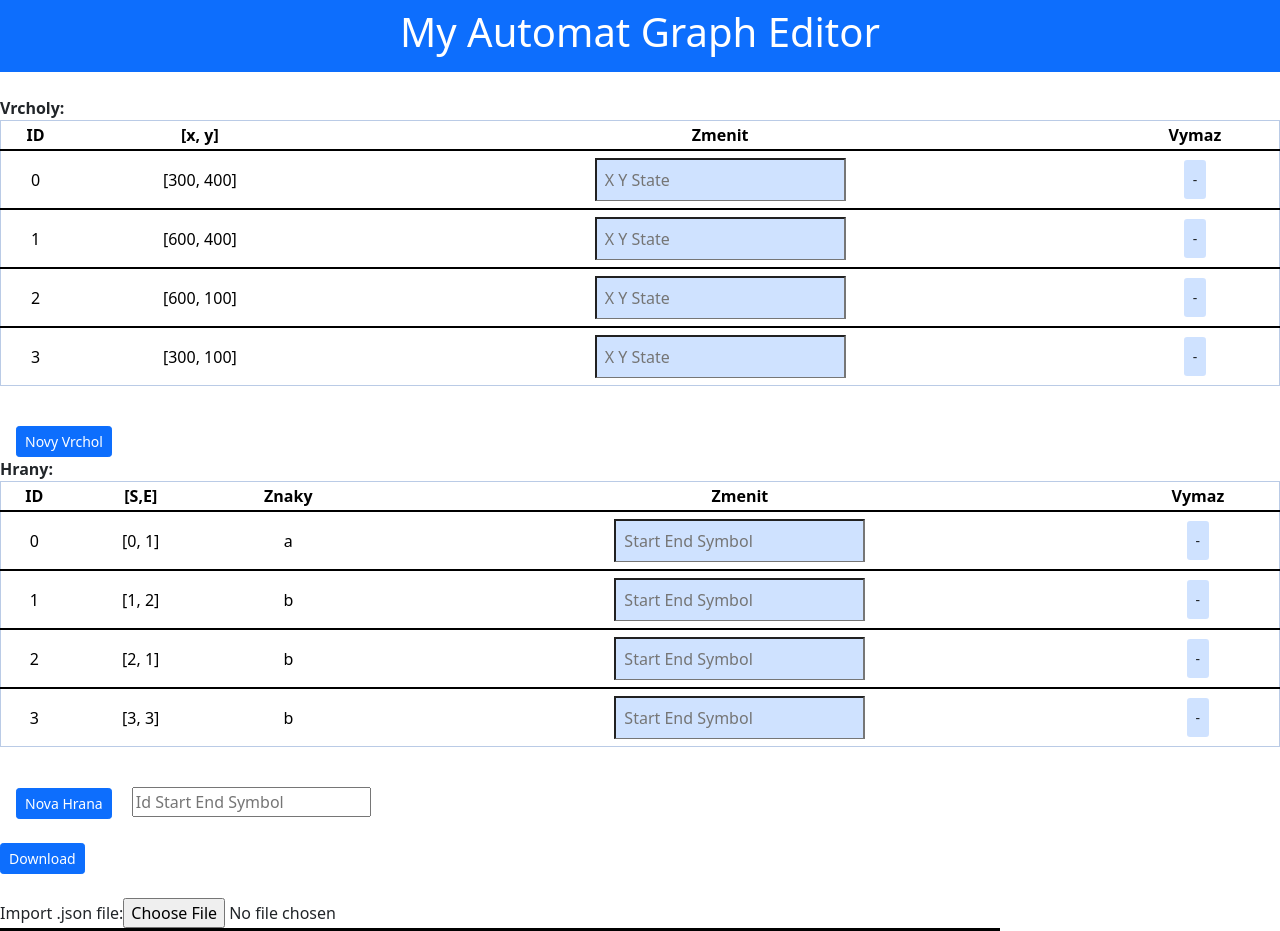
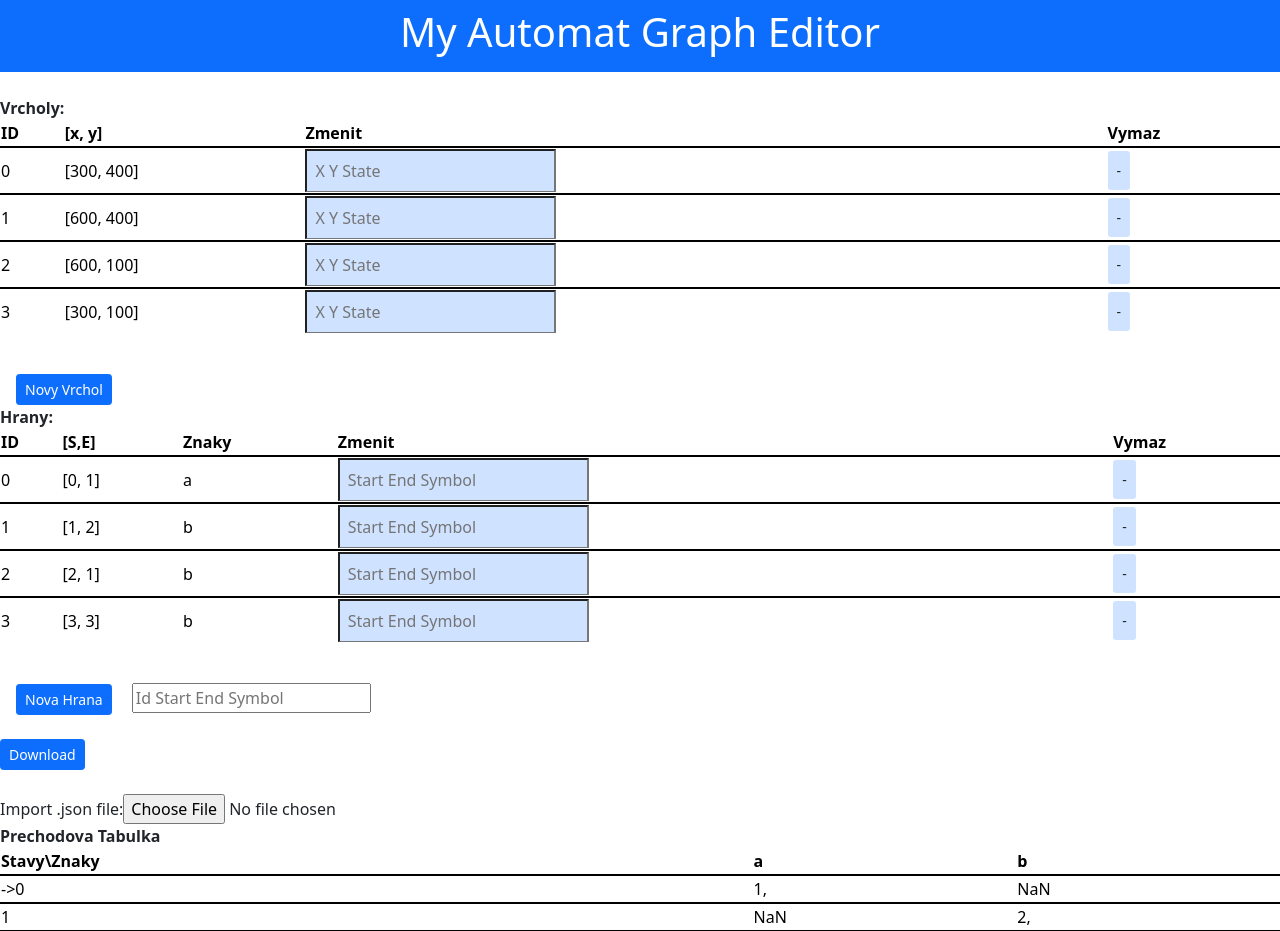
Before and after one commit to DangQuyTaiKB/Automat-React-app, a React (Create React App) app in the folder automat/: page / in a window 1280 px wide. Shown: the top 931 px of the page. Built offline with nearby package versions, Linux system fonts and the light colour scheme.

Commit message:
update prechodova tabulka

```diff
--- a/automat/src/App.css
+++ b/automat/src/App.css
@@ -37,7 +37,7 @@
   }
 }
 
-table {
+/* table {
   border: 0.5px solid rgb(12, 12, 14);
   width: 400px;
   height: 30px;
@@ -51,4 +51,4 @@ td, tr {
 th{
   text-align: center;
   padding: 2px;
-}
+} */
--- a/automat/src/components/automat.jsx
+++ b/automat/src/components/automat.jsx
@@ -2,6 +2,7 @@ import React, {useState} from 'react';
 //npm install file-saver
 import {saveAs} from 'file-saver';
 
+import StateTransitionTable from './stateTransitionTable';
 import Graph from './graph'
 import HandlePoints from './handlingOfPoints'
 import HandleEdges from './handlingOfEdges'
@@ -184,9 +185,10 @@ function Automat(){
                     <div>Import .json file:
                         <input type="file" accept=".json" onChange={ImportData}/>
                     </div>
+                    <StateTransitionTable graphData={graphData}/>
                 </div>
                 <div className="col" id ="svg">
-                    <Graph graphData={graphData}/>
+                    <Graph  graphData={graphData}/>
                 </div>
                 {/* <button onClick={exportSVG}>Export svg</button>
                 <textarea name="" id="text-svg" cols="30" rows="10" value={textSVG} onChange={e => {setTextSVG(e.target.value)}}></textarea> */}
--- a/automat/src/components/handlingOfPoints.jsx
+++ b/automat/src/components/handlingOfPoints.jsx
@@ -10,7 +10,6 @@ const HandlePoints=(props)=>{
                     <th>Zmenit</th>
                     <th>Vymaz</th>
                 </tr>
-
                 {points.map(point=>(
                     <tr>
                         <td>{point.id}</td>
--- /dev/null
+++ b/automat/src/components/stateTransitionTable.jsx
@@ -0,0 +1,51 @@
+const StateTransitionTable=(props)=>{
+    const graphData=props.graphData;
+    const EndPoint=(startId,symbol)=>{
+        let result="";
+        let isExisted=false;
+        for(let i=0;i<graphData.edges.length;++i){
+            if(graphData.edges[i].startId===startId&&graphData.edges[i].symbols.split(",").includes(symbol)){
+                result= result+graphData.edges[i].endId+",";
+                isExisted=true;
+            }
+        }
+        if(!isExisted){
+            result=NaN;
+        }
+        return result;
+    }
+    const PointId=(point)=>{
+        if(point.label==='initialState'){
+            return "->"+point.id;
+        }
+        if(point.label==='finalState'){
+            return "<-"+point.id;
+        }
+        if(point.label==='commonState'){
+            return point.id;
+        }
+    }
+    return(
+        <>
+            <b>Prechodova Tabulka</b>
+            <table className="table table-primary">
+                <tr>
+                    <th>Stavy\Znaky</th>
+                    {graphData.graphInf.symbols.map(symbol=>(
+                        <th>{symbol.name}</th>
+                    ))}
+                </tr>
+                {graphData.points.map(point=>(
+                    <tr>
+                        <td>{PointId(point)}</td>
+                        {graphData.graphInf.symbols.map(symbol=>(
+                            <td>{EndPoint(point.id,symbol.name)}</td>
+                        ))}
+                    </tr>
+                ))}
+            </table>
+        </>
+    );
+}
+
+export default StateTransitionTable
```
Also changed, not shown: automat/src/components/handlingOfEdges.jsx (indentation only). Lines whose indentation alone changed are shown as unchanged.
